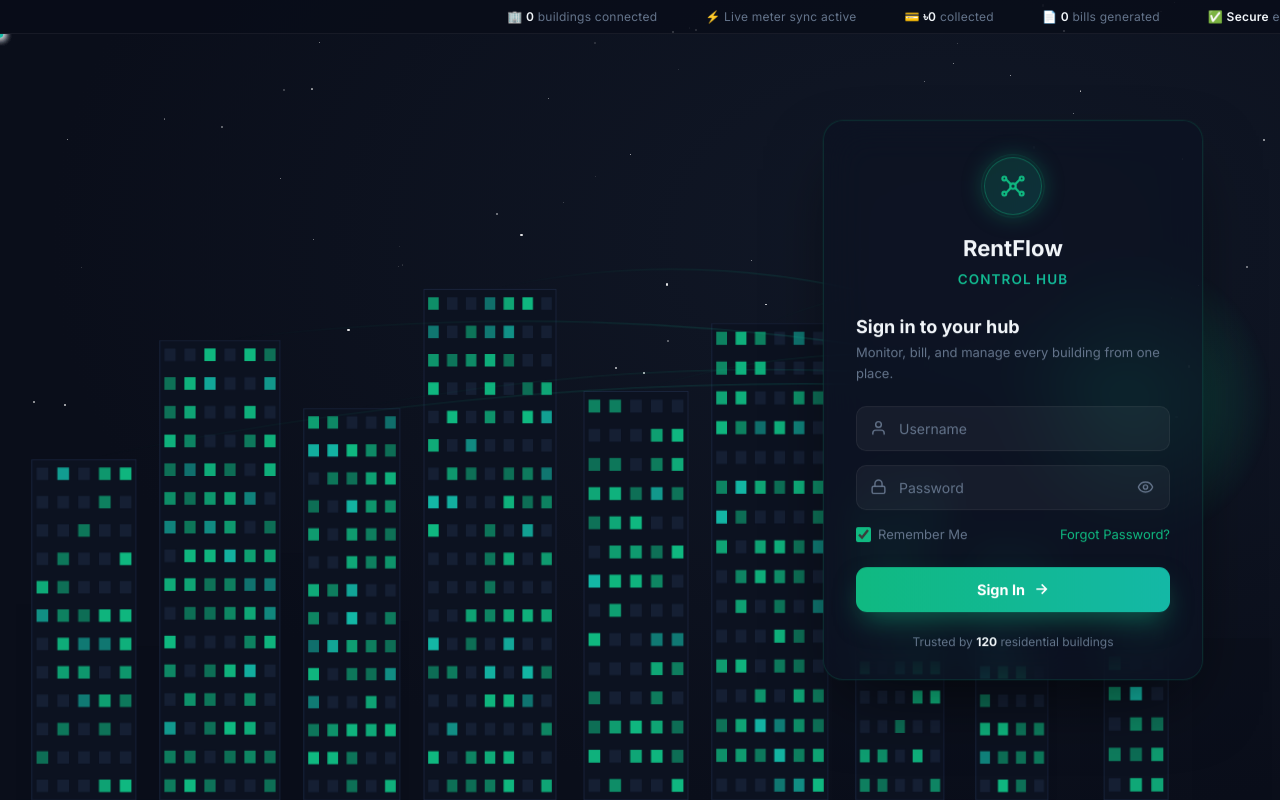
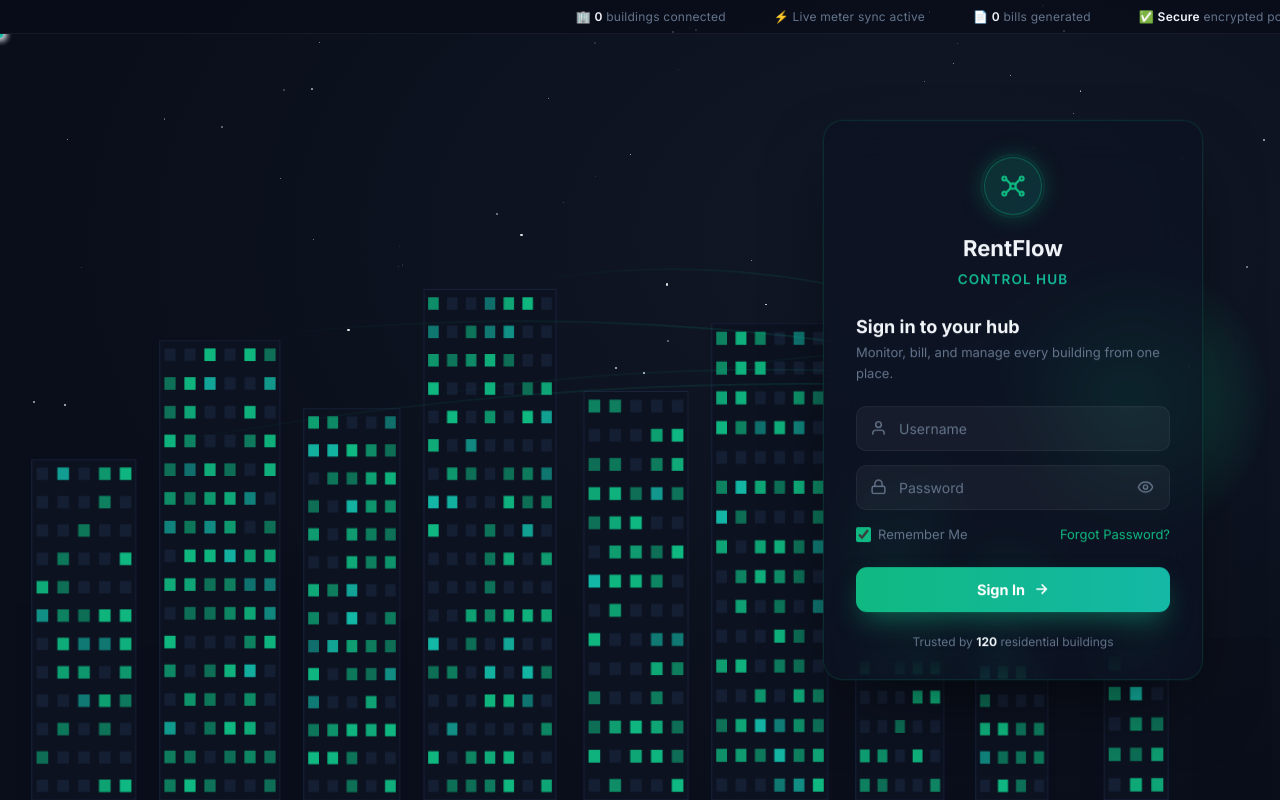
Before and after one commit to savingfund851-cmd/BMS, a React (Vite) app: page / in a window 1280 px wide. Built offline with nearby package versions, Linux system fonts and the light colour scheme; no server answers; the database is empty.

Commit message:
Remove collection amount from Login ticker as per user request

```diff
--- a/src/pages/Login.jsx
+++ b/src/pages/Login.jsx
@@ -180,7 +180,6 @@ function Login({ onLogin }) {
             <div key={i} style={{ display: 'flex', gap: '48px', paddingRight: '48px' }}>
               <span>🏢 <b>{stats.bCount}</b> buildings connected</span>
               <span>⚡ {settings.loginTickerText || 'Live meter sync active'}</span>
-              <span>💳 <b>{formatCurrency(stats.bCollected)}</b> collected</span>
               <span>📄 <b>{stats.bGen}</b> bills generated</span>
               <span>✅ <b>Secure</b> encrypted portal</span>
             </div>
```
